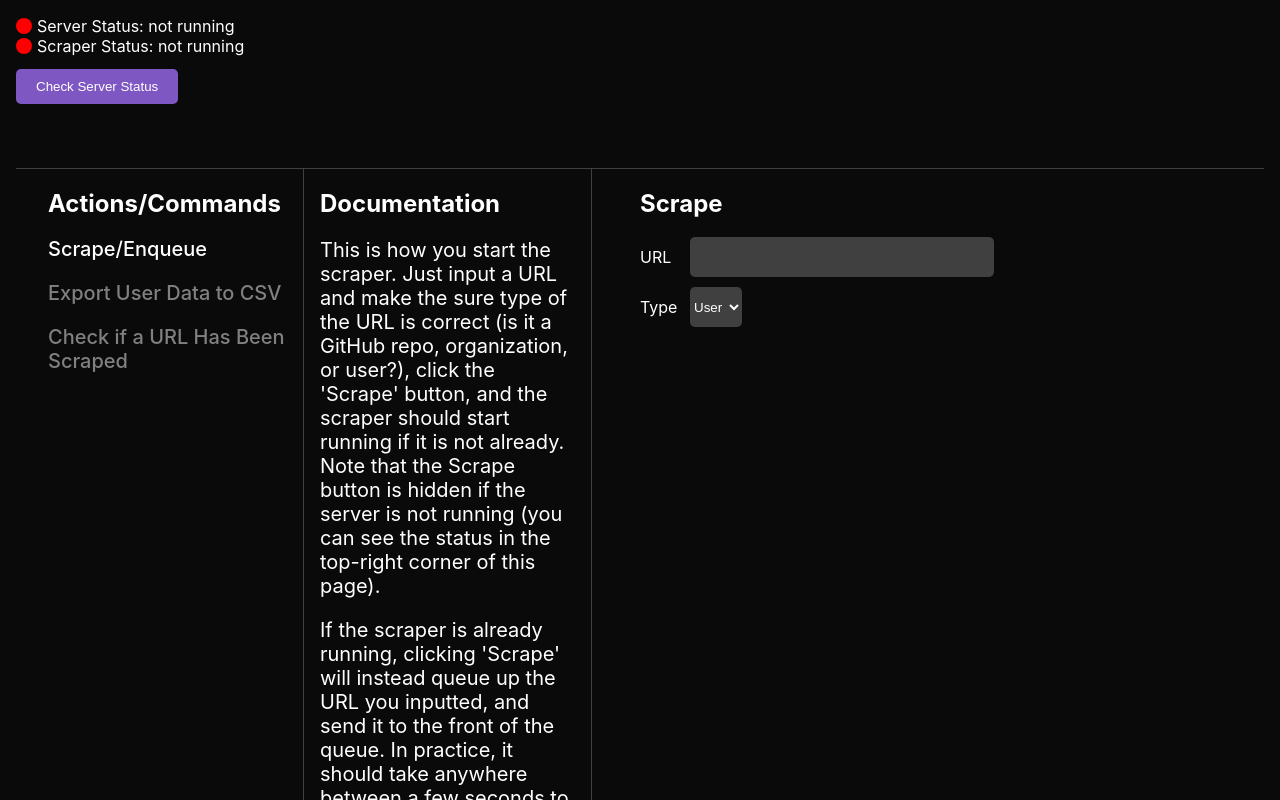
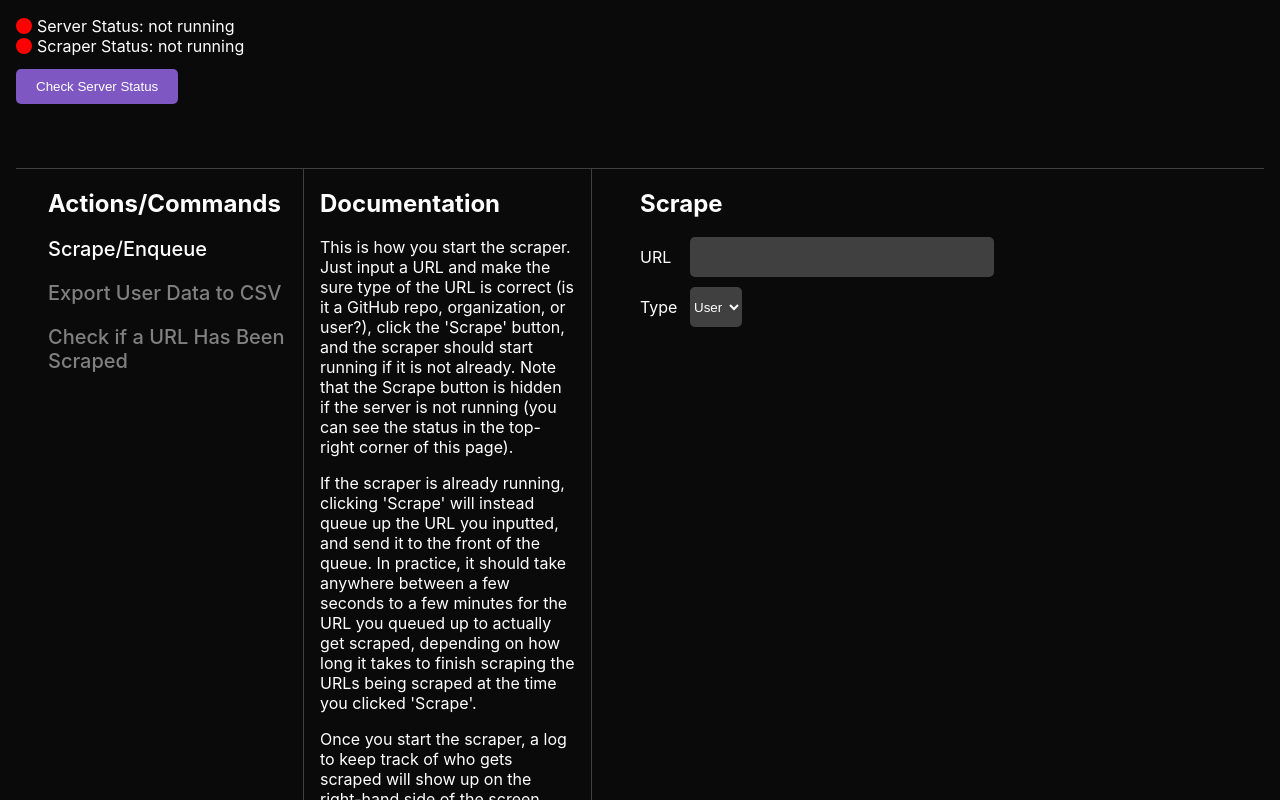
Before and after one commit to boristopalov/github-scraper-puppeteer, a React (Create React App) app in the folder client/: page / in a window 1280 px wide. Shown: the top 800 px of the page. Built offline with nearby package versions, Linux system fonts and the light colour scheme; no server answers.

Commit message:
update styles

```diff
--- a/client/src/styles.module.css
+++ b/client/src/styles.module.css
@@ -138,4 +138,8 @@
   padding-left: 3em;
 }
 
+.docsText > p {
+  font-size: medium;
+}
+
 /* border: 1px solid #404040 */
```
